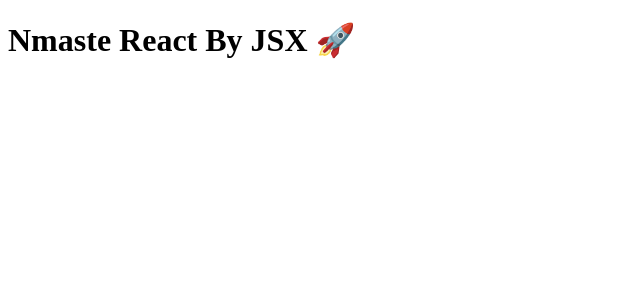
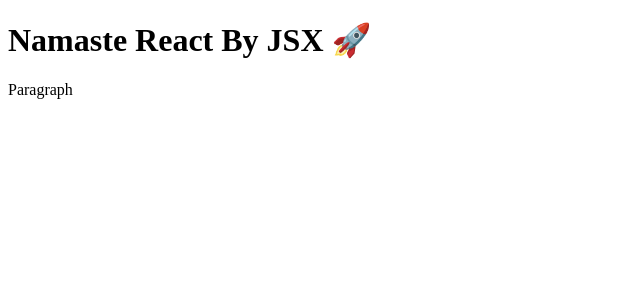
Before and after one commit to dew-as/Cooking-Mace, a React (Vite) app: page / in a window 1280 px wide. Shown: the top 300 px of the page, without its empty margins (0-640 px from the left). Built offline with nearby package versions, Linux system fonts and the light colour scheme.

Commit message:
className,jsx camalCase rule , multiple line of codes need paranthisis ()

```diff
--- a/App.js
+++ b/App.js
@@ -15,7 +15,14 @@
 
 // JSX => React.createElement => ReactElementJS-Object => HTMLElement(render)
 
-const jsxHeading = <h1>Nmaste React By JSX 🚀</h1>; //Conver this into browser understand language that is Ecmascript pure Javascript
+const jsxHeading = (
+  <>
+    <h1 className="heading" tabIndex="1">
+      Namaste React By JSX 🚀
+    </h1>
+    <p>Paragraph</p>
+  </>
+); //Conver this into browser understand language that is Ecmascript pure Javascript
 
 console.log(jsxHeading);
 
```
